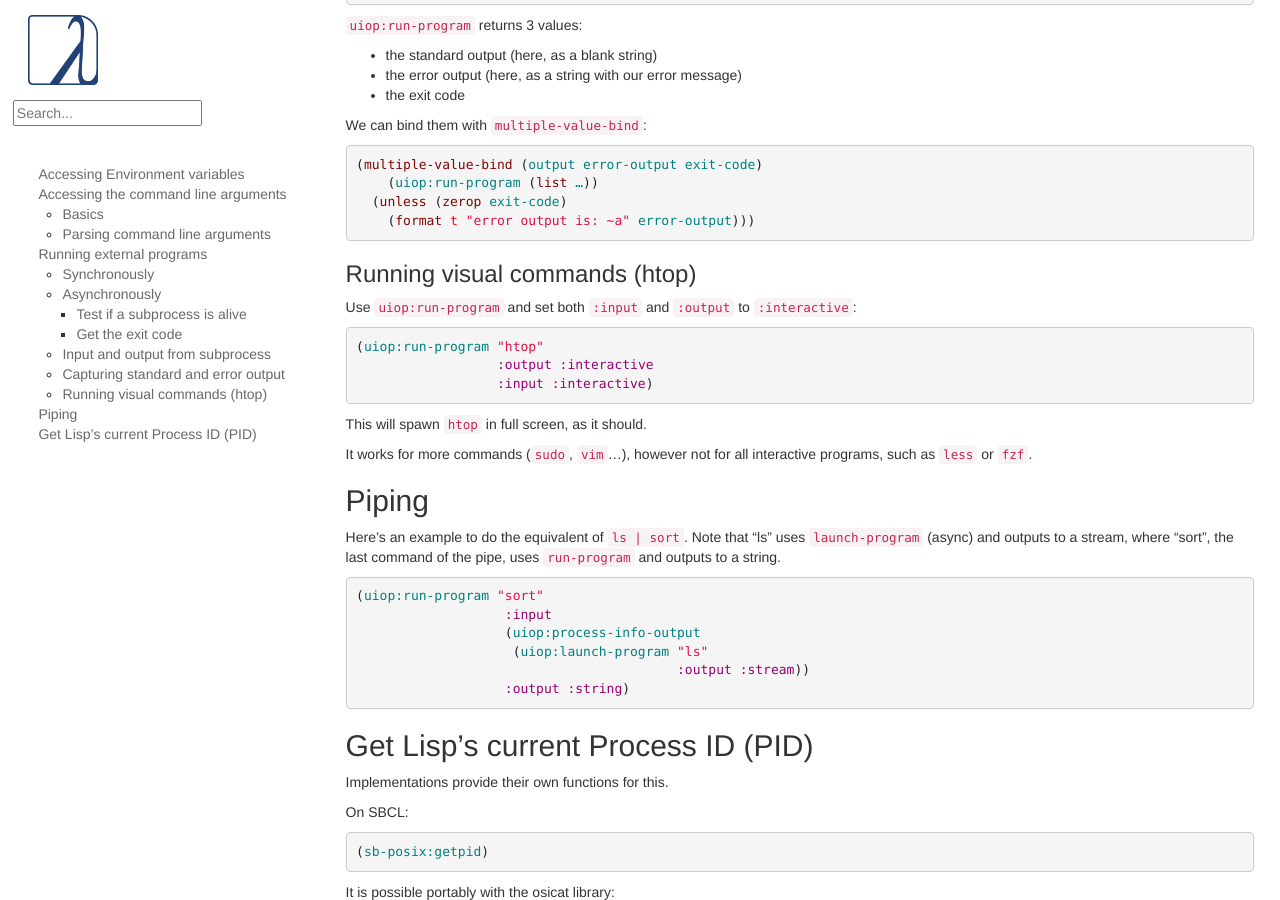
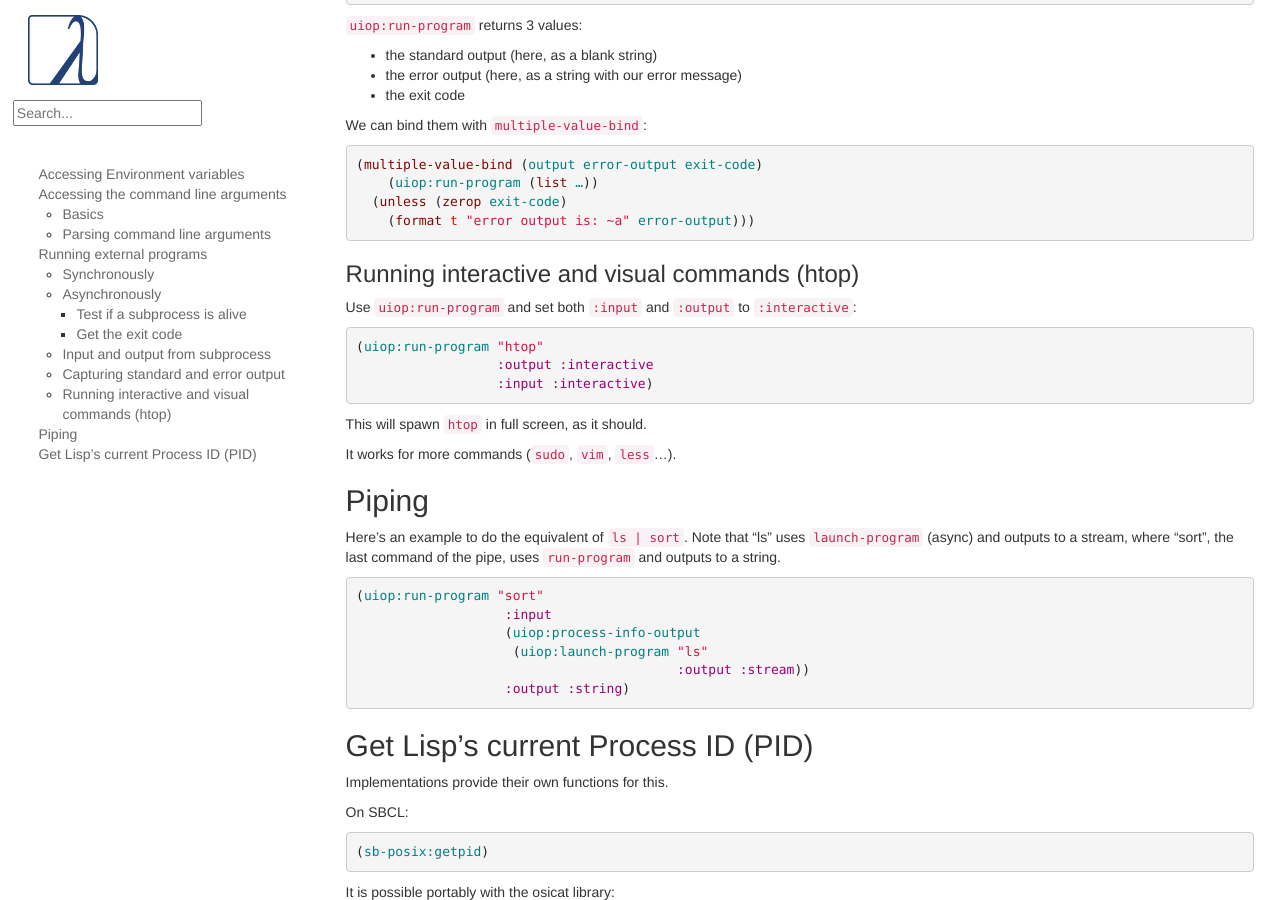
Before and after one commit to LispCookbook/cl-cookbook, a Jekyll site: the page built from os.md, in a window 1280 px wide and 900 px high, scrolled down 6255 px. Built offline with Jekyll 4.4.1, drawn with Linux system fonts in a browser that asks for light colours.

Commit message:
interactive command++

```diff
--- a/os.md
+++ b/os.md
@@ -451,7 +451,7 @@ We can bind them with `multiple-value-bind`:
     (format t "error output is: ~a" error-output)))
 ~~~
 
-### Running visual commands (htop)
+### Running interactive and visual commands (htop)
 
 Use `uiop:run-program` and set both `:input` and `:output` to `:interactive`:
 
@@ -463,8 +463,7 @@ Use `uiop:run-program` and set both `:input` and `:output` to `:interactive`:
 
 This will spawn `htop` in full screen, as it should.
 
-It works for more commands (`sudo`, `vim`…), however not for all interactive
-programs, such as `less` or `fzf`.
+It works for more commands (`sudo`, `vim`, `less`…).
 
 ## Piping
 
```
